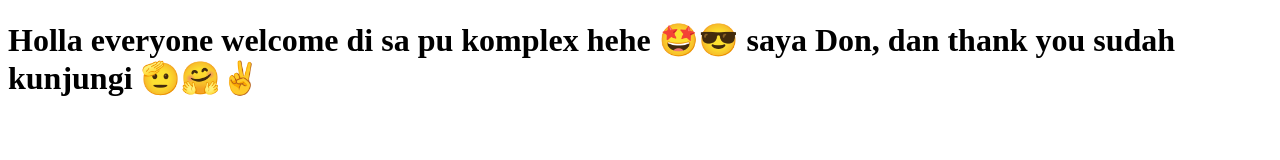
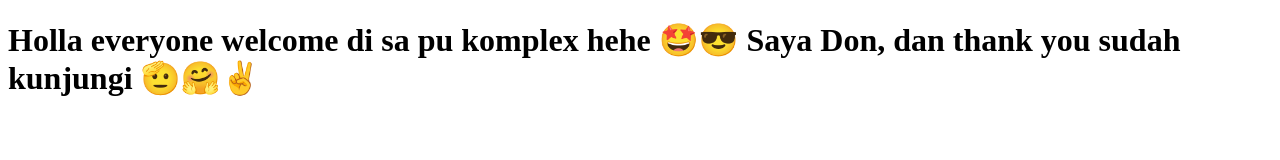
Before and after one commit to donilokobal/First-Project-Login, a plain HTML site: page home.html in a window 1280 px wide. Drawn offline with Linux system fonts and the light colour scheme.

Commit message:
Update home.html

```diff
--- a/home.html
+++ b/home.html
@@ -7,8 +7,8 @@
 </head>
 <body>
 
-    <h1> Holla everyone welcome di sa pu komplex hehe 🤩😎 saya Don, dan
-    thank you sudah kunjungi 🫡🤗✌️</h1>
+    <h1> Holla everyone welcome di sa pu komplex hehe 🤩😎
+        Saya Don, dan thank you sudah kunjungi 🫡🤗✌️</h1>
 
 </body>
 </html>
```
